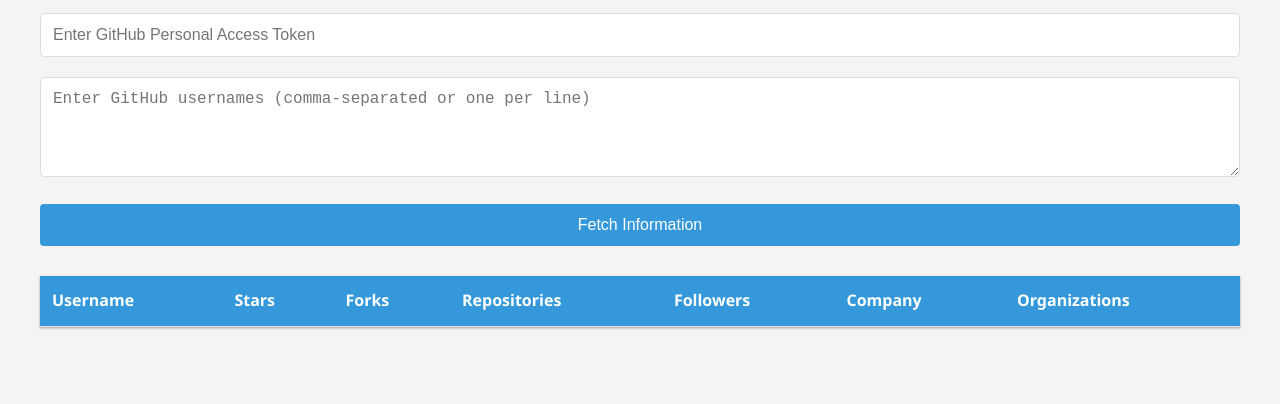
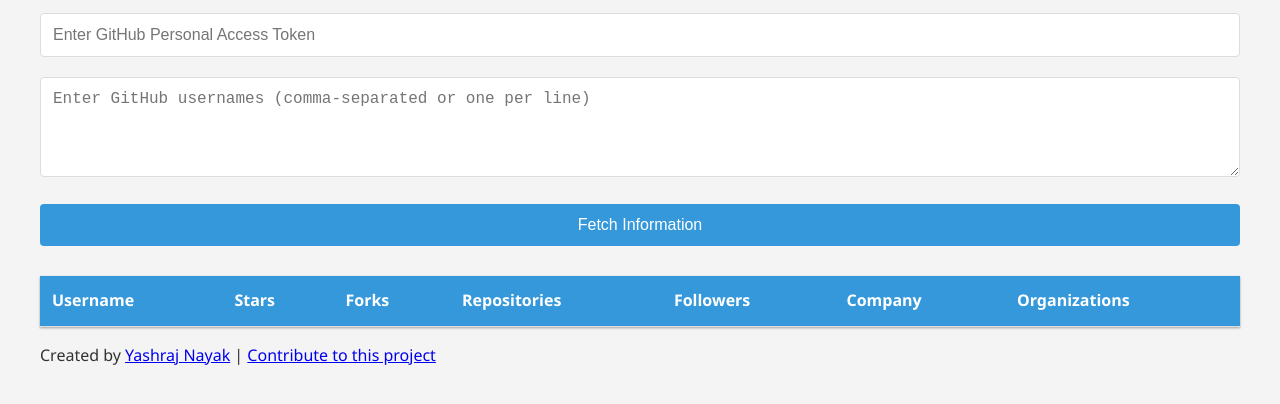
Before and after one commit to yashrajnayak/github-info, a plain HTML site: page index.html in a window 1280 px wide. Shown: the part 110-514 px from the top of the page. Drawn offline with Linux system fonts and the light colour scheme.

Commit message:
Update index.html

```diff
--- a/index.html
+++ b/index.html
@@ -26,6 +26,10 @@
             <tbody>
             </tbody>
         </table>
+        <footer>
+            <p>Created by <a href="https://github.com/yashrajnayak">Yashraj Nayak</a> |
+            <a href="https://github.com/yashrajnayak/github-info">Contribute to this project</a></p>
+        </footer>
     </div>
     <script src="script.js"></script>
 </body>
```
